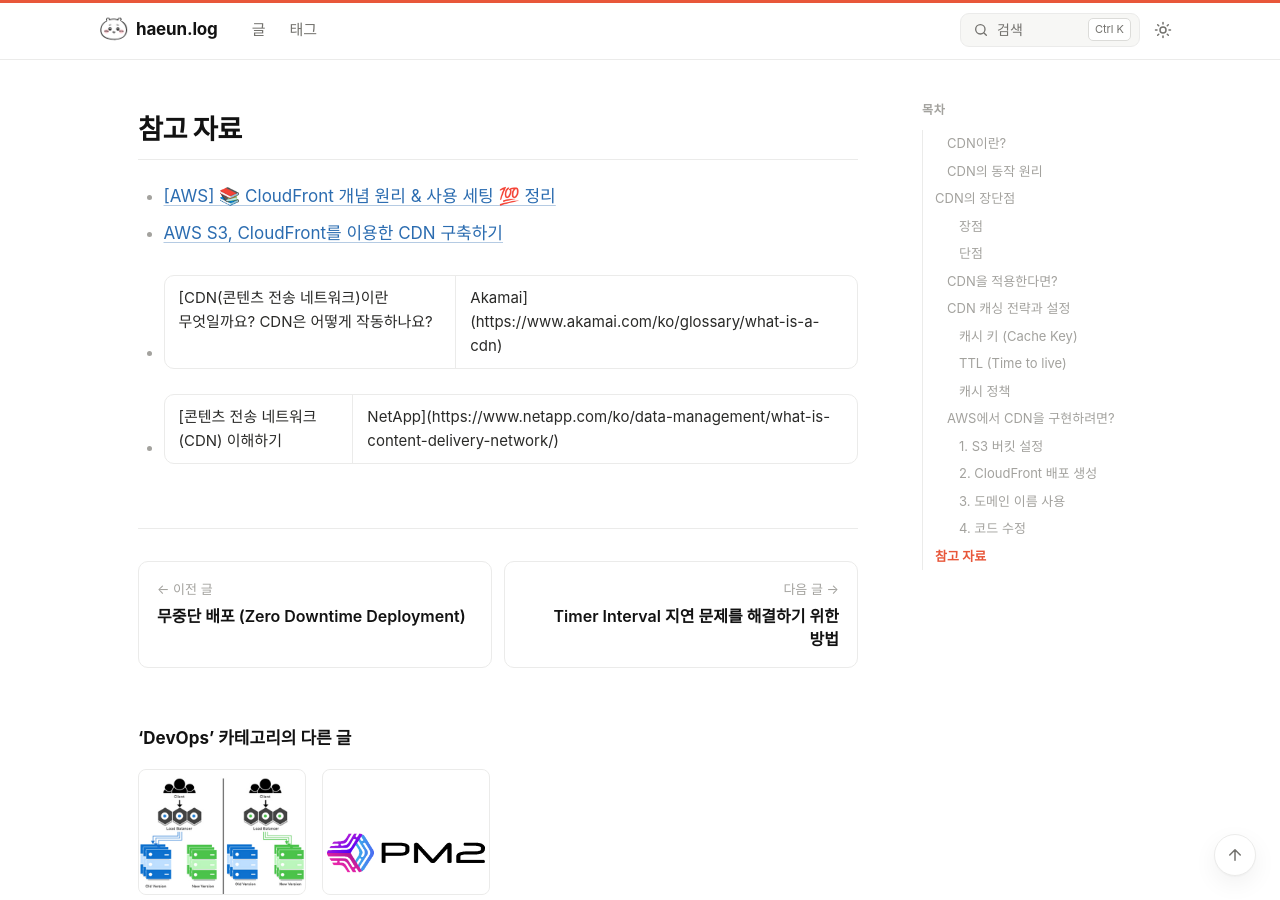
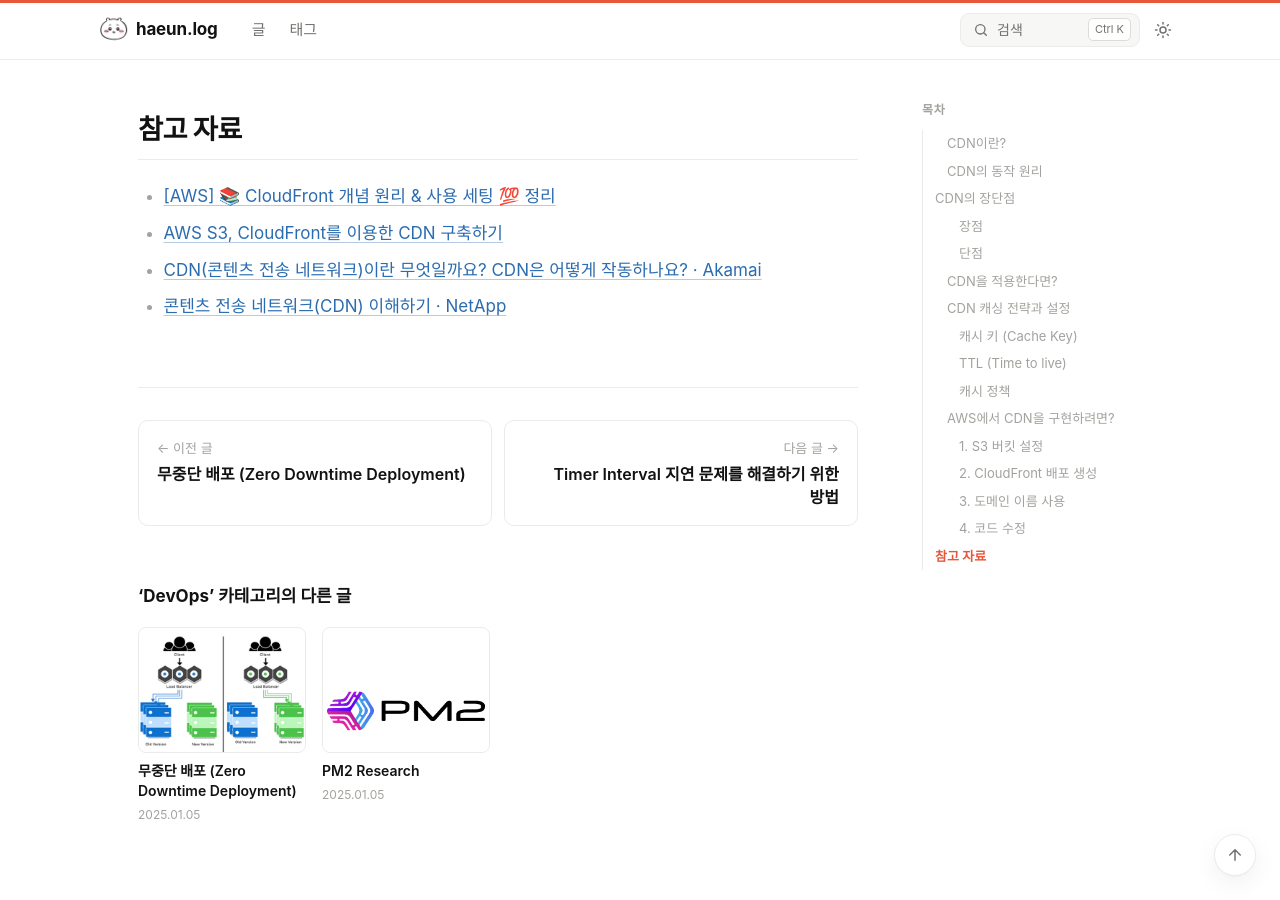
Before and after one commit to OHaEuN/OHaEuN, a Jekyll site: the page built from _posts/2025-01-05-12.md, in a window 1280 px wide and 900 px high, scrolled down 4774 px. Built offline with Jekyll 4.4.1, drawn with Linux system fonts in a browser that asks for light colours; nearby versions of some CDN libraries; some web fonts are replaced.

Commit message:
Fix reference links rendered as tables

```diff
--- a/_posts/2025-01-05-12.md
+++ b/_posts/2025-01-05-12.md
@@ -135,5 +135,5 @@ CDN의 동작 원리와 장단점, 캐싱 전략, 그리고 AWS CloudFront로 CD
 
 - [[AWS] 📚 CloudFront 개념 원리 & 사용 세팅 💯 정리](https://inpa.tistory.com/entry/AWS-%F0%9F%93%9A-CloudFront-%EA%B0%9C%EB%85%90-%EC%9B%90%EB%A6%AC-%EC%82%AC%EC%9A%A9-%EC%84%B8%ED%8C%85-%F0%9F%92%AF-%EC%A0%95%EB%A6%AC)
 - [AWS S3, CloudFront를 이용한 CDN 구축하기](https://velog.io/@ygreenb/AWS-S3-CloudFront를-이용한-CDN-구축하기)
-- [CDN(콘텐츠 전송 네트워크)이란 무엇일까요? CDN은 어떻게 작동하나요? | Akamai](https://www.akamai.com/ko/glossary/what-is-a-cdn)
-- [콘텐츠 전송 네트워크(CDN) 이해하기 | NetApp](https://www.netapp.com/ko/data-management/what-is-content-delivery-network/)
+- [CDN(콘텐츠 전송 네트워크)이란 무엇일까요? CDN은 어떻게 작동하나요? · Akamai](https://www.akamai.com/ko/glossary/what-is-a-cdn)
+- [콘텐츠 전송 네트워크(CDN) 이해하기 · NetApp](https://www.netapp.com/ko/data-management/what-is-content-delivery-network/)
```
Also changed, not shown: _posts/2023-12-07-7.md (+1 -1 lines), _posts/2025-01-05-11.md (+1 -1 lines).
